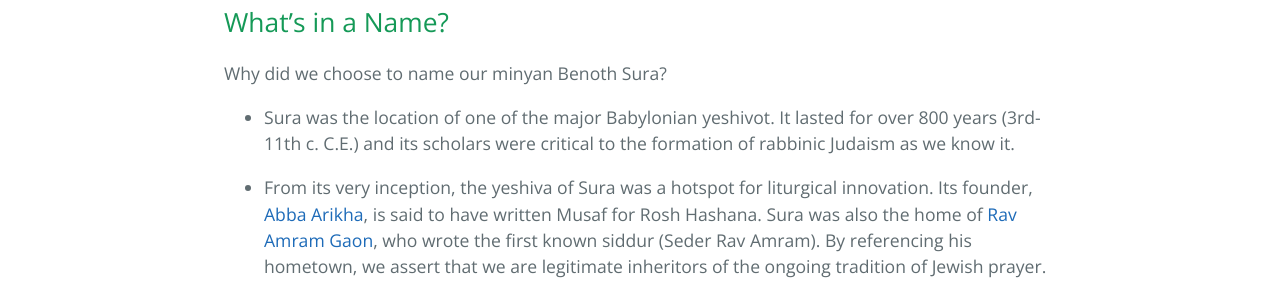
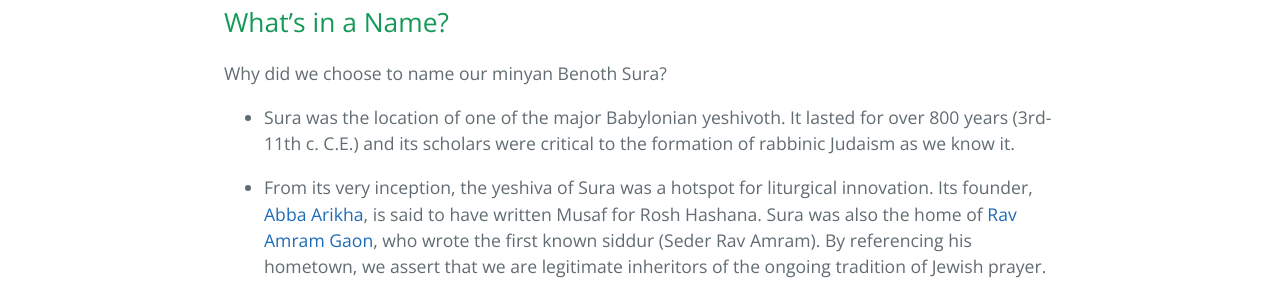
Before and after one commit to BenothSura/BenothSura.github.io, a Jekyll site: the page built from name.md, in a window 1280 px wide. Shown: the part 412-712 px from the top of the page. Built offline with Jekyll 4.4.1, drawn with Linux system fonts in a browser that asks for light colours; our own code applies the rules of GitHub Pages for plain Markdown files.

Commit message:
spelling update

```diff
--- a/name.md
+++ b/name.md
@@ -6,7 +6,7 @@ layout: default
 
 Why did we choose to name our minyan Benoth Sura?
 
-- Sura was the location of one of the major Babylonian yeshivot. It lasted for over 800 years (3rd-11th c. C.E.) and its scholars were critical to the formation of rabbinic Judaism as we know it.
+- Sura was the location of one of the major Babylonian yeshivoth. It lasted for over 800 years (3rd-11th c. C.E.) and its scholars were critical to the formation of rabbinic Judaism as we know it.
 
 - From its very inception, the yeshiva of Sura was a hotspot for liturgical innovation. Its founder, [Abba Arikha](http://jewishencyclopedia.com/articles/127-abba-arika), is said to have written Musaf for Rosh Hashana. Sura was also the home of [Rav Amram Gaon](https://www.jewishvirtuallibrary.org/amram-gaon), who wrote the first known siddur (Seder Rav Amram). By referencing his hometown, we assert that we are legitimate inheritors of the ongoing tradition of Jewish prayer.
 
```
